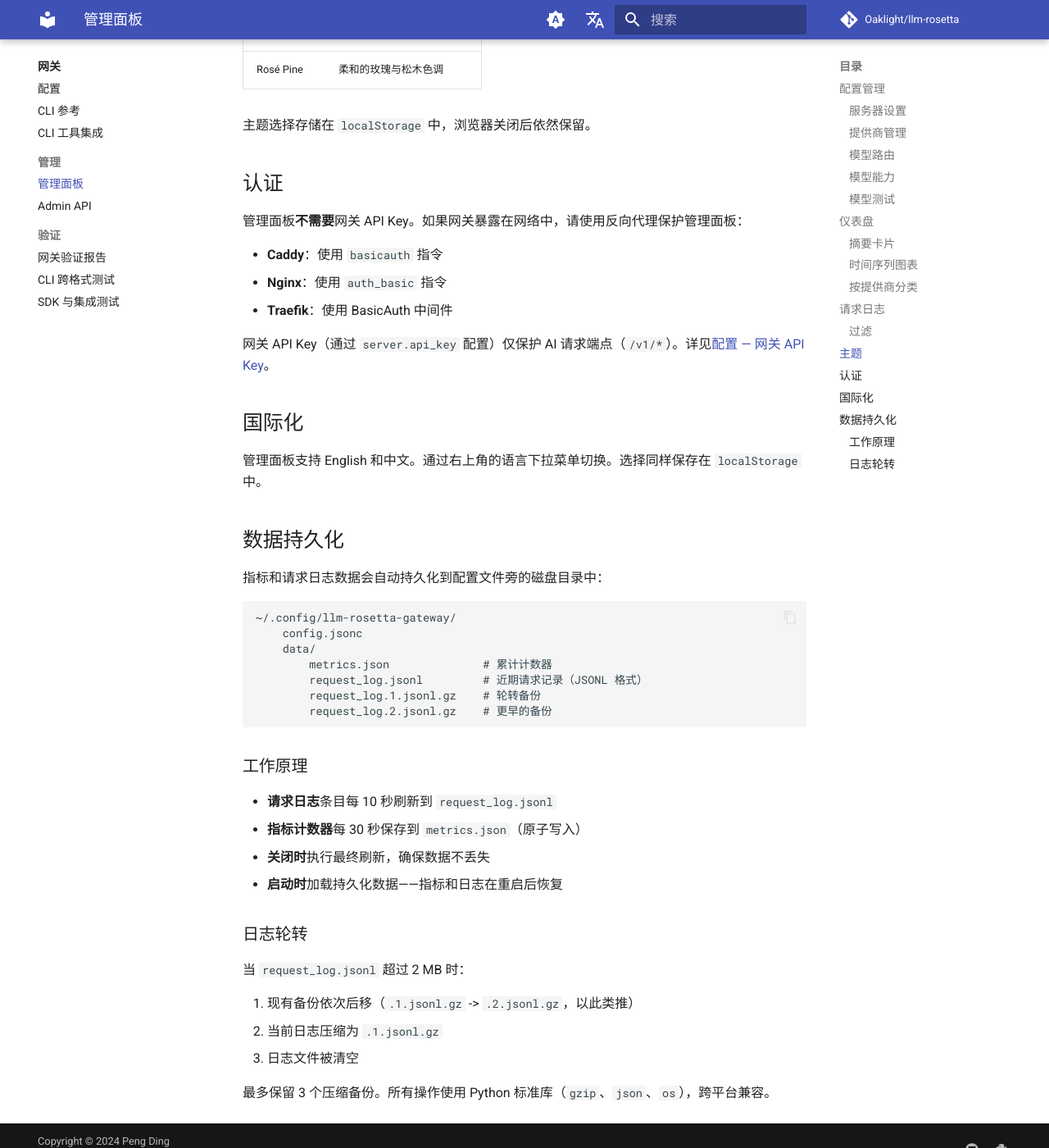
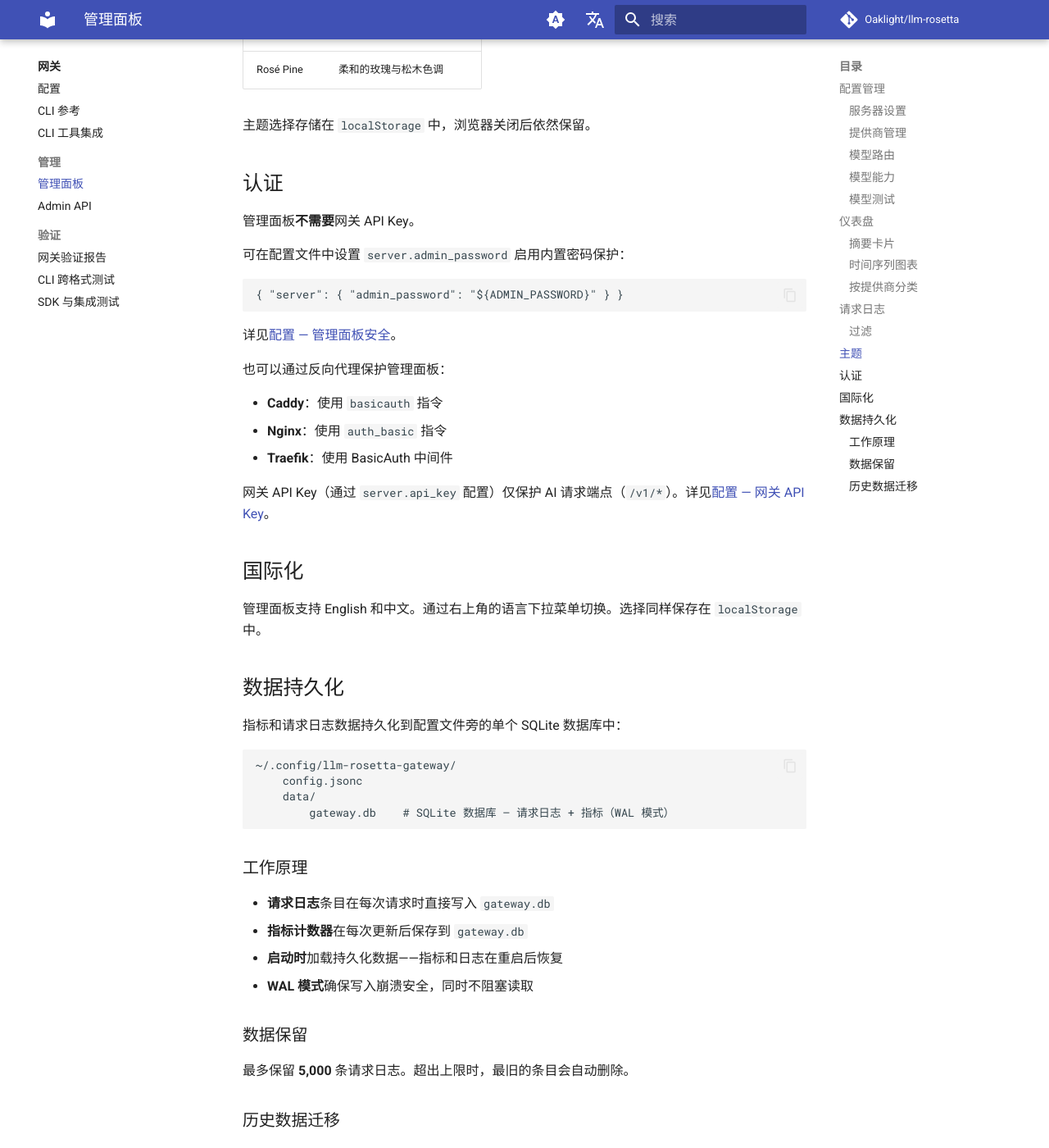
Before and after one commit to Oaklight/llm-rosetta, an MkDocs documentation site: the page built from docs/gateway/admin-panel.md, in a window 1280 px wide and 1400 px high, scrolled down 6446 px. Shown: the whole window at 82% size. Built offline with MkDocs 1.6.1 and Material for MkDocs 9.7.7, drawn with Linux system fonts in a browser that asks for light colours; comment, search, counter and statistics services are not loaded; some of the changed text lies outside the part shown.

Commit message:
docs: 更新管理面板持久化和认证章节以反映 SQLite 后端

````diff
--- a/docs/gateway/admin-panel.md
+++ b/docs/gateway/admin-panel.md
@@ -140,7 +140,17 @@ Embedding 模型显示单一的 Test 按钮（无下拉菜单），因为只有
 
 ## 认证
 
-管理面板**不需要**网关 API Key。如果网关暴露在网络中，请使用反向代理保护管理面板：
+管理面板**不需要**网关 API Key。
+
+可在配置文件中设置 `server.admin_password` 启用内置密码保护：
+
+```jsonc
+{ "server": { "admin_password": "${ADMIN_PASSWORD}" } }
+```
+
+详见[配置 — 管理面板安全](configuration.md#管理面板安全)。
+
+也可以通过反向代理保护管理面板：
 
 - **Caddy**：使用 `basicauth` 指令
 - **Nginx**：使用 `auth_basic` 指令
@@ -154,31 +164,26 @@ Embedding 模型显示单一的 Test 按钮（无下拉菜单），因为只有
 
 ## 数据持久化
 
-指标和请求日志数据会自动持久化到配置文件旁的磁盘目录中：
+指标和请求日志数据持久化到配置文件旁的单个 SQLite 数据库中：
 
 ```
 ~/.config/llm-rosetta-gateway/
     config.jsonc
     data/
-        metrics.json              # 累计计数器
-        request_log.jsonl         # 近期请求记录（JSONL 格式）
-        request_log.1.jsonl.gz    # 轮转备份
-        request_log.2.jsonl.gz    # 更早的备份
+        gateway.db    # SQLite 数据库 — 请求日志 + 指标（WAL 模式）
 ```
 
 ### 工作原理
 
-- **请求日志**条目每 10 秒刷新到 `request_log.jsonl`
-- **指标计数器**每 30 秒保存到 `metrics.json`（原子写入）
-- **关闭时**执行最终刷新，确保数据不丢失
+- **请求日志**条目在每次请求时直接写入 `gateway.db`
+- **指标计数器**在每次更新后保存到 `gateway.db`
 - **启动时**加载持久化数据——指标和日志在重启后恢复
+- **WAL 模式**确保写入崩溃安全，同时不阻塞读取
 
-### 日志轮转
+### 数据保留
 
-当 `request_log.jsonl` 超过 2 MB 时：
+最多保留 **5,000** 条请求日志。超出上限时，最旧的条目会自动删除。
 
-1. 现有备份依次后移（`.1.jsonl.gz` -> `.2.jsonl.gz`，以此类推）
-2. 当前日志压缩为 `.1.jsonl.gz`
-3. 日志文件被清空
+### 历史数据迁移
 
-最多保留 3 个压缩备份。所有操作使用 Python 标准库（`gzip`、`json`、`os`），跨平台兼容。
+首次启动时，如果数据目录中存在旧版的 `request_log.jsonl` 或 `metrics.json` 文件，会自动导入 `gateway.db` 并重命名为 `*.migrated`。
````
